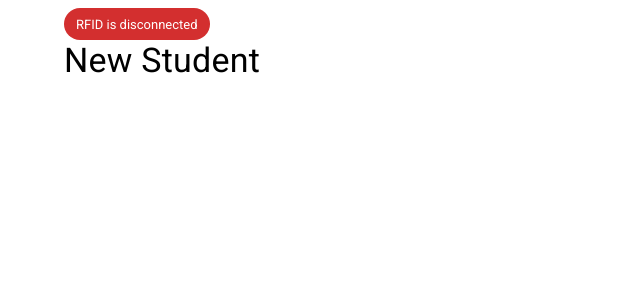
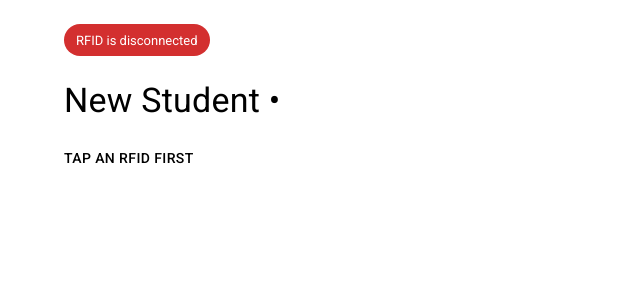
Before and after one commit to EricEchemane/Security-Support-System-Using-RFID, a Next.js app in the folder client/: page /student/new in a window 1280 px wide. Shown: the top 300 px of the page, without its empty margins (0-640 px from the left). Built offline with nearby package versions, Linux system fonts and the light colour scheme; no server answers.

Commit message:
setup rfid status ui

```diff
--- a/client/pages/student/new.tsx
+++ b/client/pages/student/new.tsx
@@ -1,16 +1,45 @@
-import { Container, Typography } from '@mui/material';
+import { Container, Stack, Typography } from '@mui/material';
 import SocketConnectionStatus from 'components/shared/SocketConnectionStatus';
 import useSocket from 'hooks/useSocket';
-import { useState } from 'react';
+import HttpAdapter from 'http_adapters/http-adapter-interface';
+import useHttpAdapter from 'http_adapters/useHttpAdapter';
+import Head from 'next/head';
+import { useRef, useState } from 'react';
+
+type rfidStatusTypes = "untapped" | "used" | "available";
 
 export default function NewStudent() {
     const [connected, setConnected] = useState(false);
-    useSocket(console.log, setConnected);
+    const [rfidStatus, setRfidStatus] = useState<rfidStatusTypes>("untapped");
+    const previousTappedRfid = useRef('');
+    const adapter = useHttpAdapter(new HttpAdapter('/student/:rfid', 'GET'), {
+        onSuccess: () => setRfidStatus("used"),
+        onFailed: () => setRfidStatus("available"),
+    });
+
+    useSocket(data => {
+        if (previousTappedRfid.current === data.uid) return;
+        previousTappedRfid.current = data.uid;
+        adapter.execute({
+            params: { rfid: data.uid }
+        });
+    }, setConnected);
 
     return <>
+        <Head> <title> Add new student </title> </Head>
         <Container>
-            <SocketConnectionStatus connected={connected} />
-            <Typography variant='h4'> New Student </Typography>
+            <Stack spacing={3} alignItems="flex-start" mt={3}>
+                <SocketConnectionStatus connected={connected} />
+                <Typography variant='h4'> New Student • {previousTappedRfid.current} </Typography>
+                {rfidStatus === 'untapped' && <Typography variant='button'> Tap an RFID first </Typography>}
+                {rfidStatus === 'used' &&
+                    <Typography variant='button' color='red'>
+                        This RFID code {previousTappedRfid.current} is already used
+                    </Typography>}
+                {rfidStatus === 'available' && <>
+                    <Typography variant='button'> {previousTappedRfid.current} is available </Typography>
+                </>}
+            </Stack>
         </Container>
     </>;
 }
```
Also changed, not shown: client/pages/index.tsx (+14 -4 lines), 1 other file (tests, documents, lock files or other folders).
